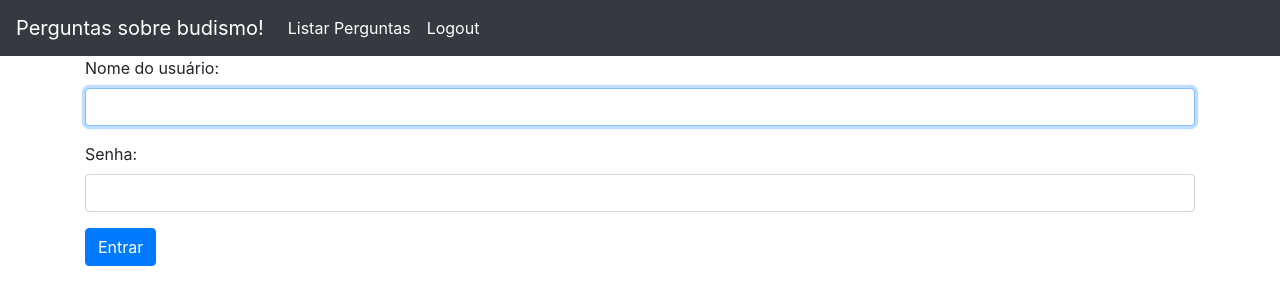
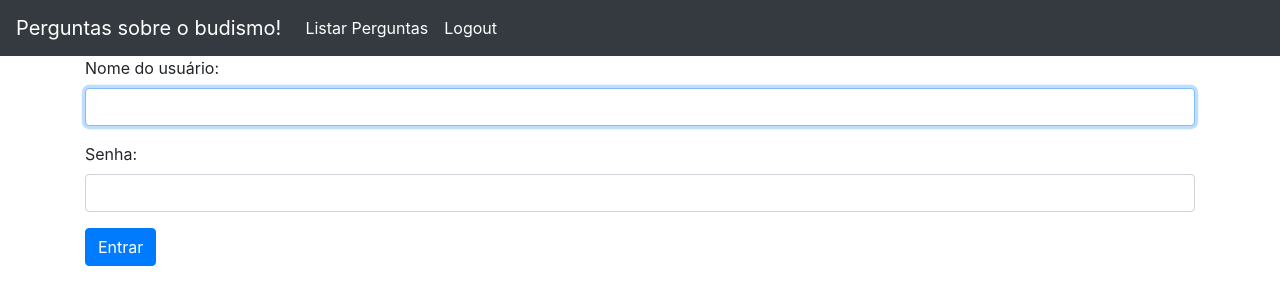
Before and after one commit to FabioRamosCosta/python-django-projeto-tarefa, a Django app: page /logar_usuario/?next=/remover_tarefa/1 in a window 1280 px wide. Shown: the top 300 px of the page. Run offline with Django 3.2, Linux system fonts and the light colour scheme; some libraries are stand-ins or nearby versions.

Commit message:
Nova versão 10/06/2020

```diff
--- a/app/templates/base.html
+++ b/app/templates/base.html
@@ -3,13 +3,13 @@
 <html lang="en">
 <head>
     <meta charset="UTF-8">
-    <title>Tire sua dúvida sobre kofu !</title>
+    <title>Tire suas dúvida sobre kofu!</title>
         <link rel="stylesheet" href="{% static 'app/css/bootstrap.min.css' %}">
 
 </head>
 <body>
 <nav class="navbar navbar-expand-lg navbar-dark bg-dark">
-  <a class="navbar-brand" href="#">Perguntas sobre budismo!</a>
+  <a class="navbar-brand" href="#">Perguntas sobre o budismo!</a>
   <button class="navbar-toggler" type="button" data-toggle="collapse" data-target="#navbarNav" aria-controls="navbarNav" aria-expanded="false" aria-label="Toggle navigation">
     <span class="navbar-toggler-icon"></span>
   </button>
```
Also changed, not shown: db.sqlite3.
